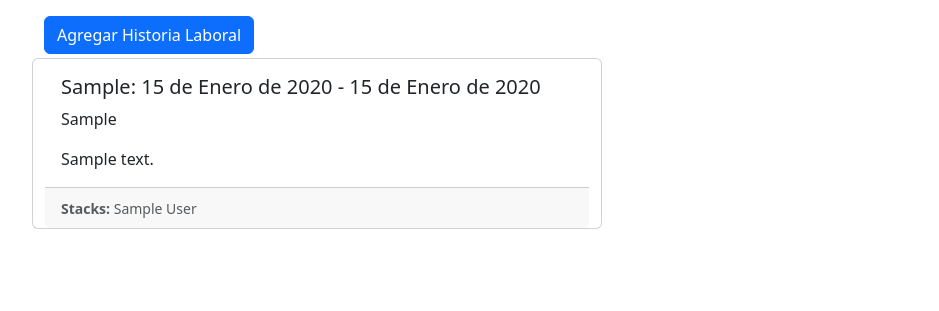
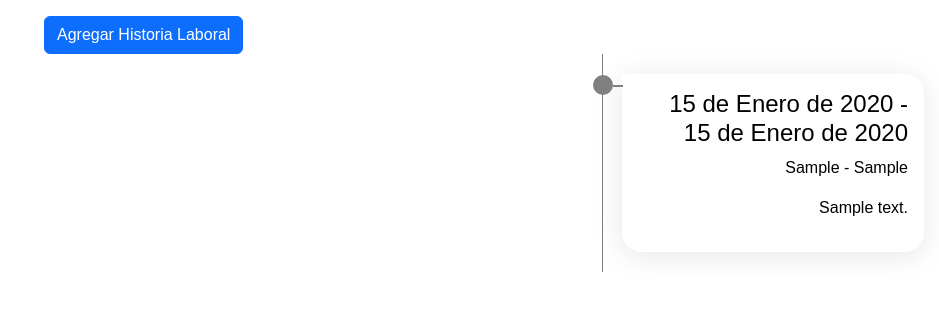
Before and after one commit to viewEder/workmatch, a Django app: page /users/history-add/ in a window 1280 px wide. Shown: the part 80-391 px from the top of the page, without its empty margins (38-977 px from the left). Run offline with Django 4.2, Linux system fonts and the light colour scheme; a user stored in the database is signed in; tables that the repository leaves empty hold one stand-in row (values such as "Sample post"); some libraries are stand-ins or nearby versions; some web fonts are replaced.

Commit message:
add timeline on Employment History

```diff
--- /dev/null
+++ b/assets/css/timeline.css
@@ -0,0 +1,109 @@
+#timeline-container {
+    /* background: white url(../media/img/backgrounds/history_form.png) center fixed no-repeat;
+    background-size: contain; */
+    font-family: Arial, Helvetica, sans-serif;
+}
+
+#timeline {
+    content: '';
+    position: absolute;
+    background: gray;
+    width: 1px;
+    left: 50%;
+}
+
+.child{
+    position: relative;
+    margin: 20px;
+    opacity: 0;
+}
+
+/* a la izquierda */
+.child:nth-child(odd) {
+    float: left;
+    border-radius: 0px 20px 20px 20px;
+    text-align: right;
+    box-shadow: 0 4px 30px rgba(0, 0, 0, 0.1);
+    backdrop-filter: blur(5px);
+    -webkit-backdrop-filter: blur(5px);
+    border: 1px solid rgba(255, 255, 255, 0.3);
+}
+
+.child:nth-child(odd)::before {
+    content: '';
+    position: absolute;
+    background: gray;
+    border-radius: 50%;
+    width: 20px;
+    height: 20px;
+    left: -30px;
+}
+
+.child:nth-child(odd)::after {
+    content: '';
+    position: absolute;
+    background: gray;
+    width: 10px;
+    height: 2px;
+    left: -10px;
+    top: 10px;
+}
+
+/* a la derecha */
+.child:nth-child(even) {
+    float: right;
+    border-radius: 20px 0px 20px 20px;
+    text-align: right;
+    box-shadow: 0 4px 30px rgba(0, 0, 0, 0.1);
+    backdrop-filter: blur(5px);
+    -webkit-backdrop-filter: blur(5px);
+    border: 1px solid rgba(255, 255, 255, 0.3);
+}
+
+.child:nth-child(even)::before {
+    content: '';
+    position: absolute;
+    background: gray;
+    border-radius: 50%;
+    width: 20px;
+    height: 20px;
+    right: -30px;
+}
+
+.child:nth-child(even)::after {
+    content: '';
+    position: absolute;
+    background: gray;
+    width: 10px;
+    height: 2px;
+    right: -10px;
+    top: 10px;
+}
+
+.content {
+    width: 300px;
+    padding: 15px;
+    color: black;
+    /* background: rgb(0, 0, 0, 0.2); */
+}
+
+/* Animación */
+._show {
+    opacity: 1;
+    animation: __show 1s cubic-bezier(.99,-.7,.2,1.9);
+}
+
+._hide {
+    opacity: 0;
+    animation: __hide 1s cubic-bezier(.99,-.7,.2,1.9);
+}
+
+@keyframes __show {
+    0% {transform: translateY(500px); opacity: 0;}
+    100% {transform: translateY(0); opacity: 1;}
+}
+
+@keyframes __hide {
+    0% {transform: translateY(0); opacity: 1;}
+    100% {transform: translateY(500px); opacity: 0;}
+}
--- /dev/null
+++ b/assets/js/timeline.js
@@ -0,0 +1,21 @@
+// Animación timeline
+var _items = document.querySelectorAll(".child");
+_items.forEach(element => {
+    if (element.offsetTop < 300) {
+        element.classList.add('_show');
+    }
+})
+
+window.addEventListener("scroll", e => {
+    var scroll = document.documentElement.scrollTop;
+    var items = document.querySelectorAll(".child");
+    items.forEach(elem=>{
+        if (elem.offsetTop - window.innerHeight/2 < scroll) {
+            elem.classList.remove('_hide');
+            elem.classList.add('_show');
+        } else {
+            elem.classList.remove('_show');
+            elem.classList.add('_hide');
+        }
+    })
+})
--- a/datauser/forms.py
+++ b/datauser/forms.py
@@ -46,7 +46,7 @@ class ProjectCreateForm(forms.ModelForm):
         model = ProjectDev
         fields = ['stack','name_project','resume_project','url_repo','year_production','developing']
         widgets = {
-            'stack': forms.Select(attrs={'class':'form-select'}),
+            'stack': forms.SelectMultiple(attrs={'class':'form-select'}),
             'name_project': forms.TextInput(attrs={'class':'form-control'}),
             'resume_project': forms.Textarea(attrs={'class':'form-control', 'rows':'3'}),
             'url_repo': forms.TextInput(attrs={'class':'form-control', 'type':'url'}),
--- a/datauser/views.py
+++ b/datauser/views.py
@@ -90,8 +90,9 @@ class ProjectCreateView(CreateView, ListView):
 
     def get_queryset(self):
         """ Método para filtrar los datos del usuario que se encuentra logueado """
-
-        return super().get_queryset().filter(user = self.request.user.id)
+        queryset = ProjectDev.objects.filter(user = self.request.user.id)
+        #return super().get_queryset().filter(user = self.request.user.id)
+        return queryset
 
 @method_decorator(login_required, name='dispatch')
 class StackCreateView(CreateView, ListView):
--- a/templates/datauser/history_form.html
+++ b/templates/datauser/history_form.html
@@ -3,7 +3,7 @@
 {% load static %}
 
 {% block estilo %}
-
+<link rel="stylesheet" href="{% static 'css/timeline.css' %}">
 {% endblock %}
 {% block contenido %}
 {% include 'core/menu.html' %}
@@ -59,7 +59,7 @@
     </div>
 </div>
 
-<section class="container mt-3">
+<section id="timeline-container" class="container mt-3">
     <div class="row">
         <div class="col-12">
             <!-- Button trigger modal -->
@@ -67,26 +67,18 @@
                 Agregar Historia Laboral
             </button>
         </div>
-        {% for item in object_list %}
-            <div class="card col-6 mt-1">
-                <div class="card-body">
-                    <h5 class="card-title">{{ item.company }}: {{ item.start_date }} - {{ item.end_date }}</h5>
-                    <p class="card-text">{{ item.position }}</p>
-                    <p class="card-text">{{ item.job_description|safe }}</p>
-                </div>
-                <div class="card-footer">
-                    <small class="text-body-secondary">
-                        <b>Stacks:</b>
-                        {% for stack in item.stack.get_queryset %}
-                            {{ stack.name_stack }}
-                        {% endfor %}
-                    </small>
-                </div>
+    </div>
+    <div id="timeline">
+    {% for item in object_list %}
+        <div class="child">
+            <div class="content">
+                <h4>{{ item.start_date }} - {{ item.end_date }}</h4>
+                <p>{{ item.company }} - {{ item.position }}</p>
+                <p>{{ item.job_description|safe }}</p>
             </div>
-        {% empty %}
-            <p class="text-center">Aún no has registrado tu historia laboral. Empecemos!!</p>
-        {% endfor %}
+        </div>
+    {% endfor %}
     </div>
-
 </section>
+<script src="{% static 'js/timeline.js' %}"></script>
 {% endblock %}
```
Also changed, not shown: templates/datauser/project_form.html (+6 -4 lines).
